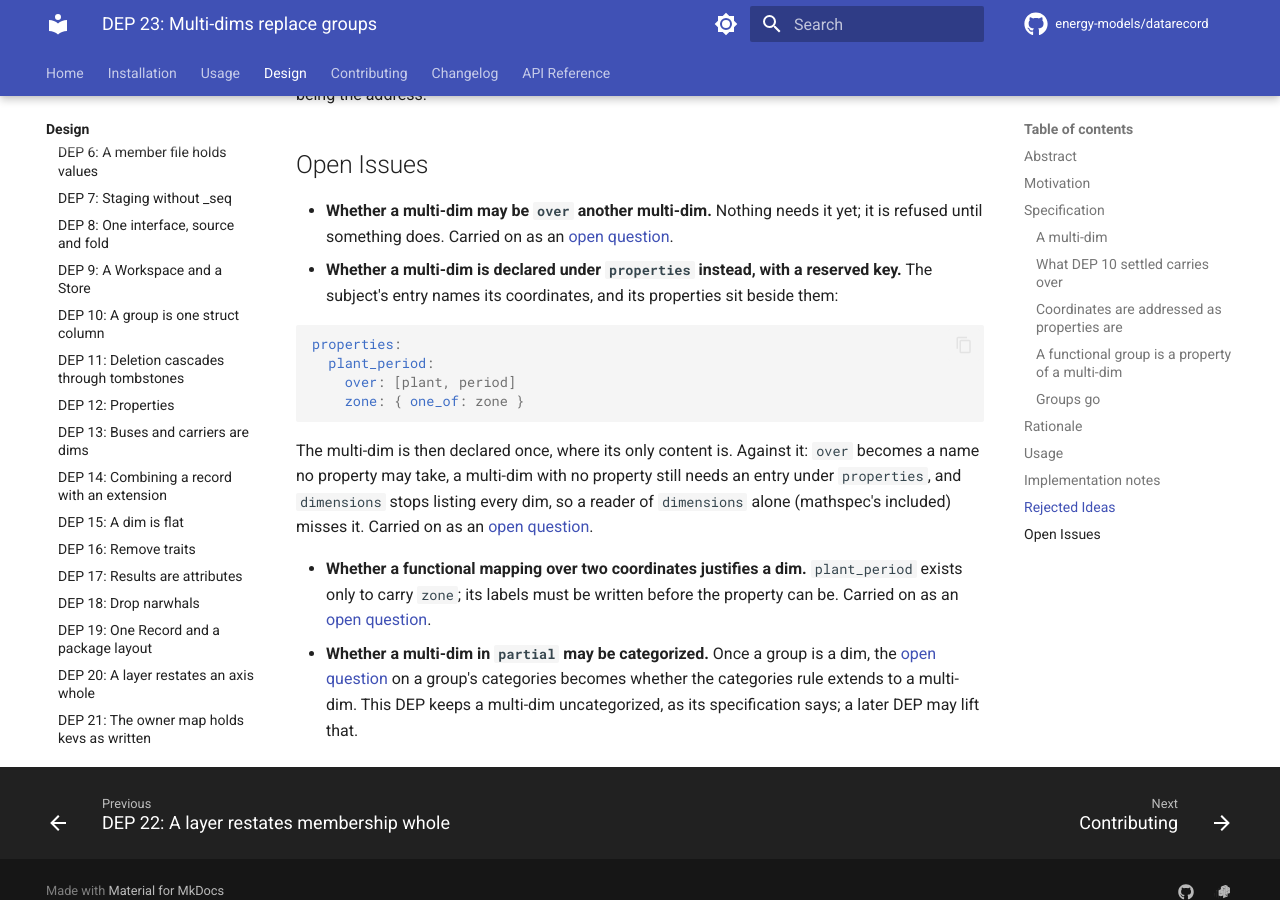
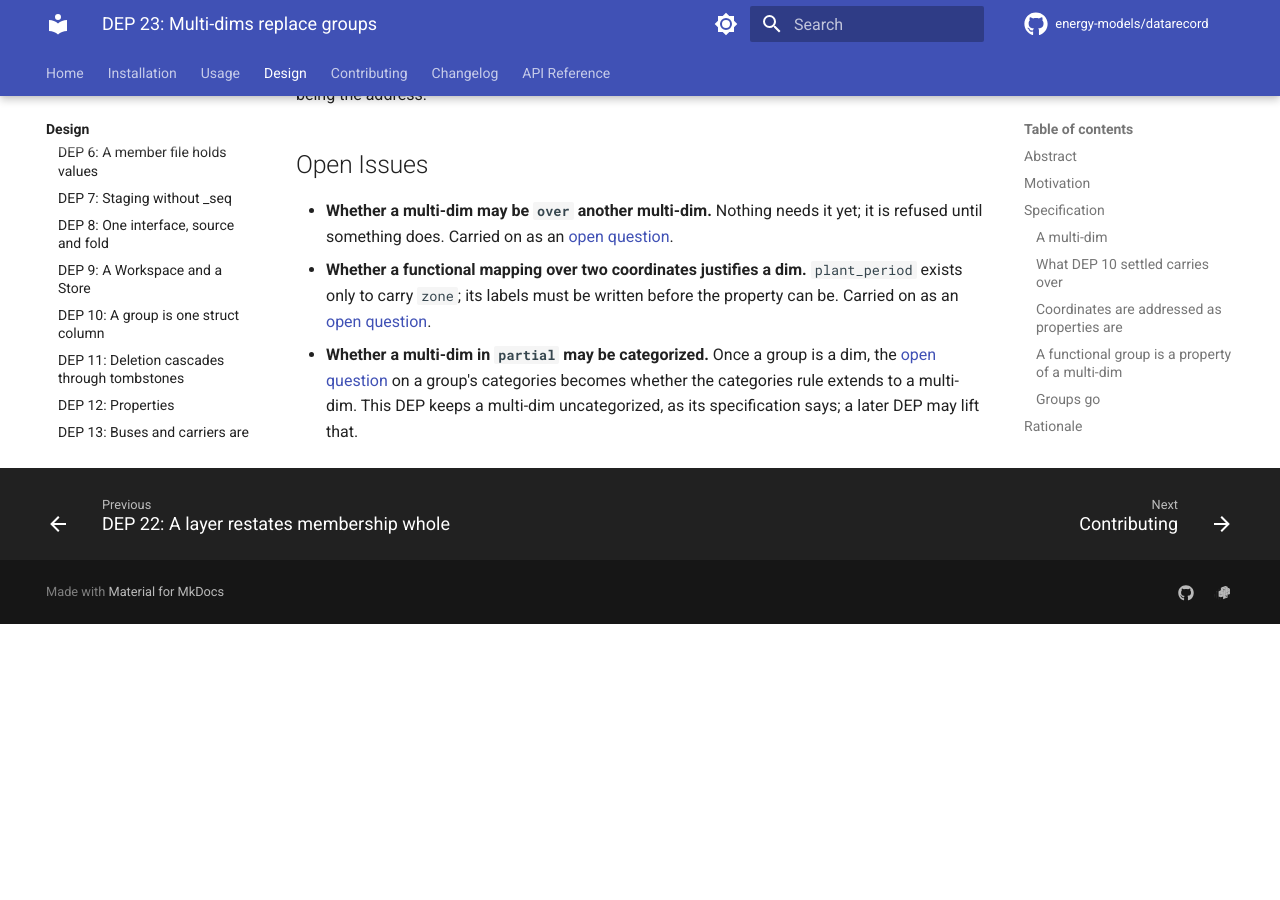
Before and after one commit to energy-models/datarecord, an MkDocs documentation site: the page built from docs/design/proposals/dep-0023-multi-dims.md, in a window 1280 px wide and 900 px high, scrolled down 5640 px. Built offline with MkDocs 1.6.1 and Material for MkDocs 9.7.7, drawn with Linux system fonts in a browser that asks for light colours; comment, search, counter and statistics services are not loaded; after the commit the page ends 6264 px from its top, so only the background shows below that.

Commit message:
docs: a multi-dim is declared under dimensions only

````diff
--- a/docs/design/proposals/dep-0023-multi-dims.md
+++ b/docs/design/proposals/dep-0023-multi-dims.md
@@ -175,16 +175,5 @@ Checks that hold once built:
 ## Open Issues
 
 - **Whether a multi-dim may be `over` another multi-dim.** Nothing needs it yet; it is refused until something does. Carried on as an [open question](../open-questions.md#whether-a-multi-dim-may-be-over-another-multi-dim).
-- **Whether a multi-dim is declared under `properties` instead, with a reserved key.** The subject's entry names its coordinates, and its properties sit beside them:
-
-  ```yaml
-  properties:
-    plant_period:
-      over: [plant, period]
-      zone: { one_of: zone }
-  ```
-
-  The multi-dim is then declared once, where its only content is. Against it: `over` becomes a name no property may take, a multi-dim with no property still needs an entry under `properties`, and `dimensions` stops listing every dim, so a reader of `dimensions` alone (mathspec's included) misses it. Carried on as an [open question](../open-questions.md#whether-a-multi-dim-is-declared-under-properties-with-a-reserved-key).
-
 - **Whether a functional mapping over two coordinates justifies a dim.** `plant_period` exists only to carry `zone`; its labels must be written before the property can be. Carried on as an [open question](../open-questions.md#whether-a-functional-mapping-over-two-coordinates-justifies-a-dim).
 - **Whether a multi-dim in `partial` may be categorized.** Once a group is a dim, the [open question](../open-questions.md#whether-a-multi-dim-in-partial-may-have-categories) on a group's categories becomes whether the categories rule extends to a multi-dim. This DEP keeps a multi-dim uncategorized, as its specification says; a later DEP may lift that.
````
Also changed, not shown: docs/design/open-questions.md (+0 -4 lines).
